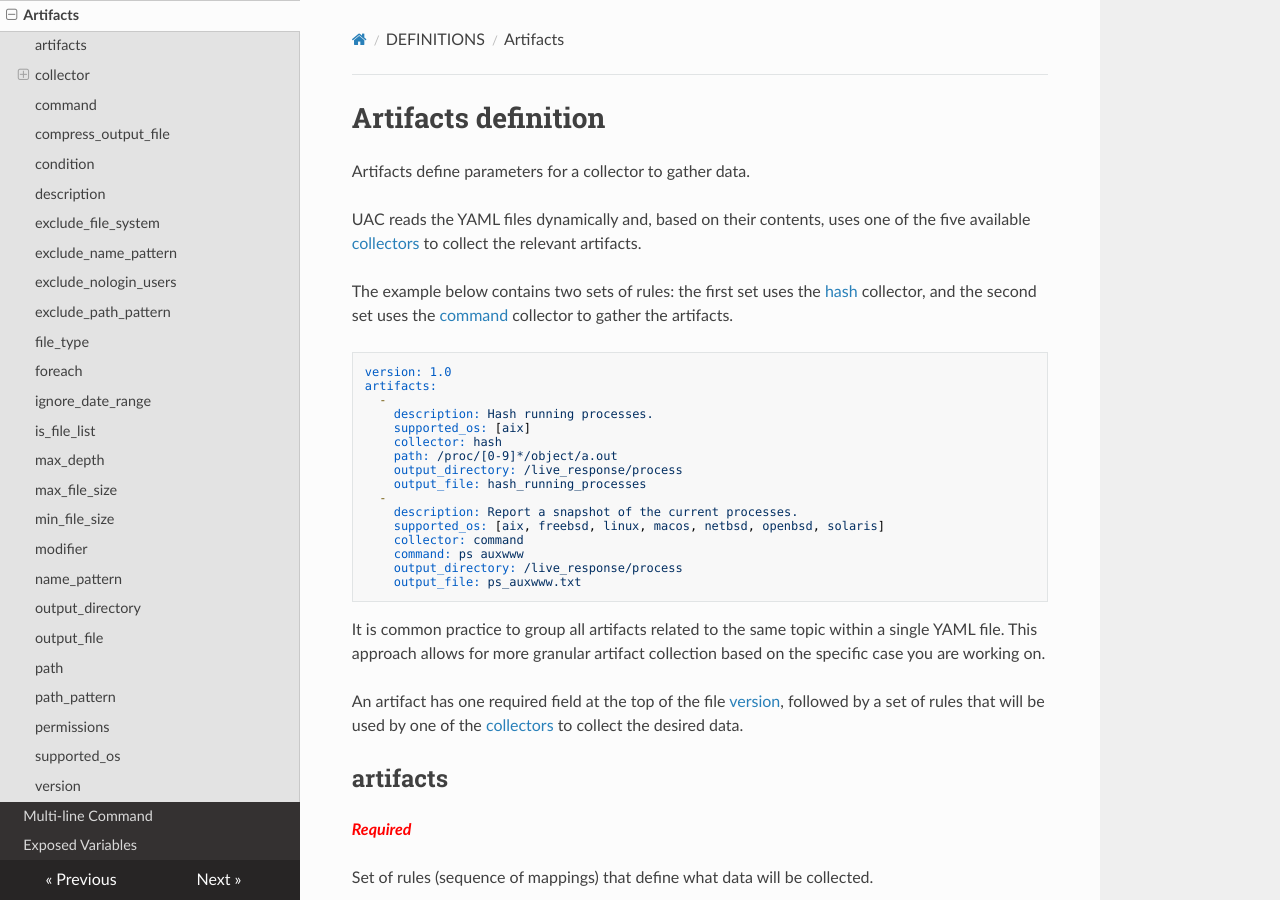
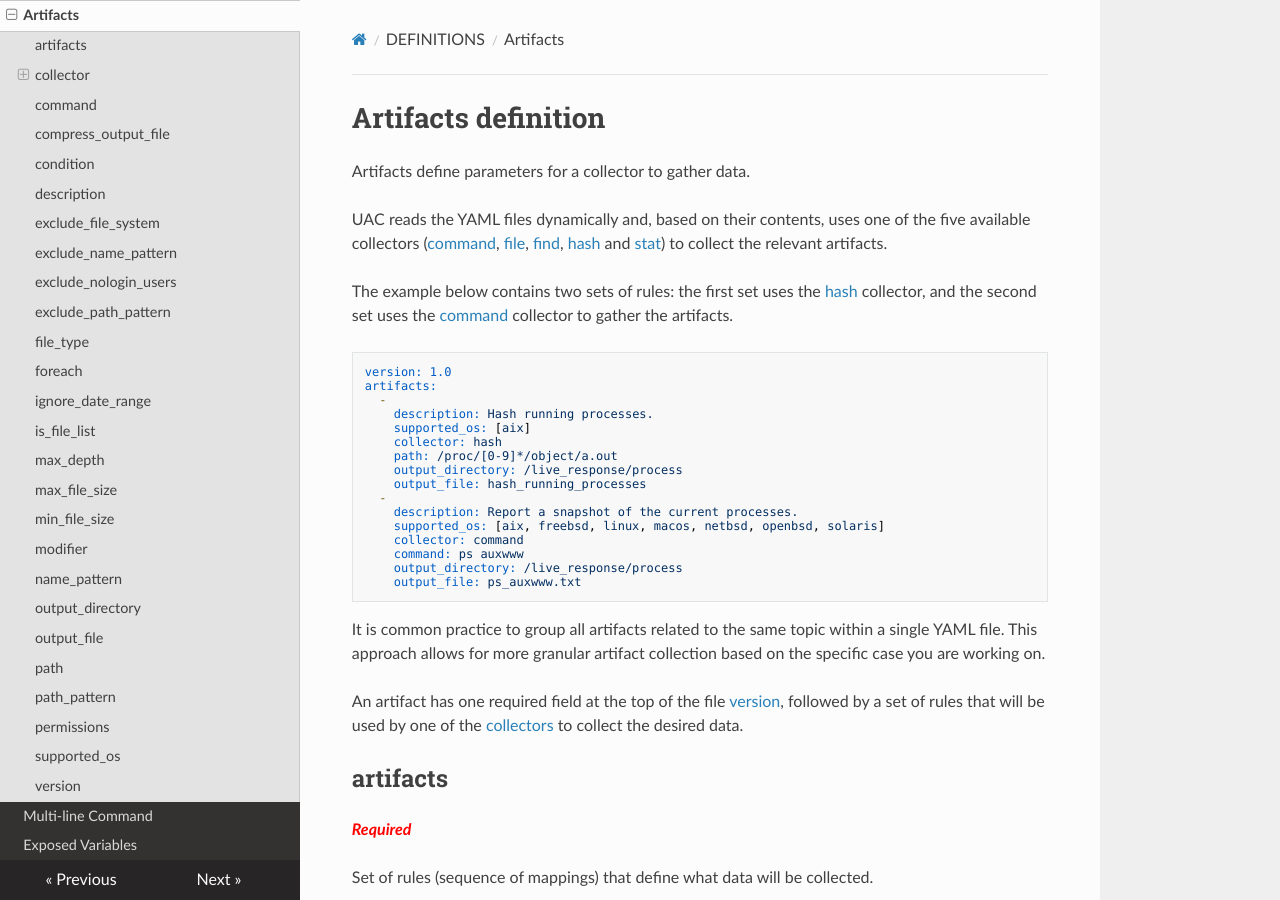
Before and after one commit to tclahr/uac-docs, an MkDocs documentation site: the page built from docs/artifacts.md, in a window 1280 px wide and 900 px high. Built offline with MkDocs 1.6.1, drawn with Linux system fonts in a browser that asks for light colours; nearby versions of some CDN libraries.

Commit message:
docs: add collectors to the artifacts definition

```diff
--- a/docs/artifacts.md
+++ b/docs/artifacts.md
@@ -2,7 +2,7 @@
 
 Artifacts define parameters for a collector to gather data.
 
-UAC reads the YAML files dynamically and, based on their contents, uses one of the five available [collectors](#collector) to collect the relevant artifacts.
+UAC reads the YAML files dynamically and, based on their contents, uses one of the five available collectors ([command](#command), [file](#find-based-collectors), [find](#find-based-collectors), [hash](#find-based-collectors) and [stat](#find-based-collectors)) to collect the relevant artifacts.
 
 The example below contains two sets of rules: the first set uses the [hash](#collector) collector, and the second set uses the [command](#collector) collector to gather the artifacts.
 
```
